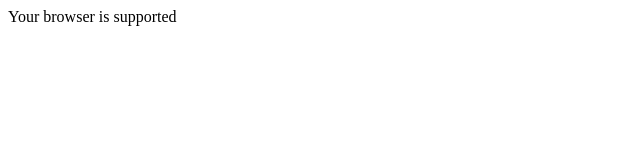
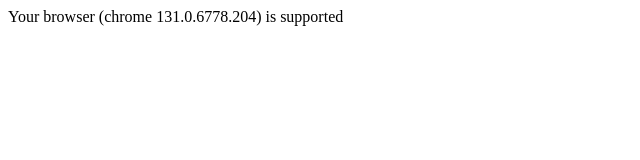
Before and after one commit to uqlibrary/uqlibrary-browser-detect, a website: page index.html in a window 1280 px wide. Shown: the whole page, without its empty margins (0-640 px from the left). Drawn offline with Linux system fonts and the light colour scheme.

Commit message:
Updated browser supported to provide more details

```diff
--- a/index.html
+++ b/index.html
@@ -3,11 +3,15 @@
 
 <script type="text/javascript" src="uqlibrary-browser-supported.js"></script>
 
-Your browser is <span id="supported"></span>
+Your browser (<span id="browser"></span> <span id="version"></span>) is <span id="supported"></span>
 
 <script type="text/javascript">
   (function () {
-    if (browserSupported()) {
+    var data = browserSupported();
+    document.querySelector('#browser').textContent = data.browser;
+    document.querySelector('#version').textContent = data.version;
+
+    if (data.supported) {
       document.querySelector('#supported').textContent = 'supported';
     } else {
       document.querySelector('#supported').textContent = 'not supported';
--- a/uqlibrary-browser-supported.js
+++ b/uqlibrary-browser-supported.js
@@ -32,6 +32,12 @@
       version = 11;
     }
 
-    return (supportedBrowserVersions[browser] <= parseInt(version));
+    var data = {
+      browser: browser,
+      version: version,
+      supported: (supportedBrowserVersions[browser] <= parseInt(version))
+    };
+
+    return data;
   }
 });
```
Also changed, not shown: README.md.
